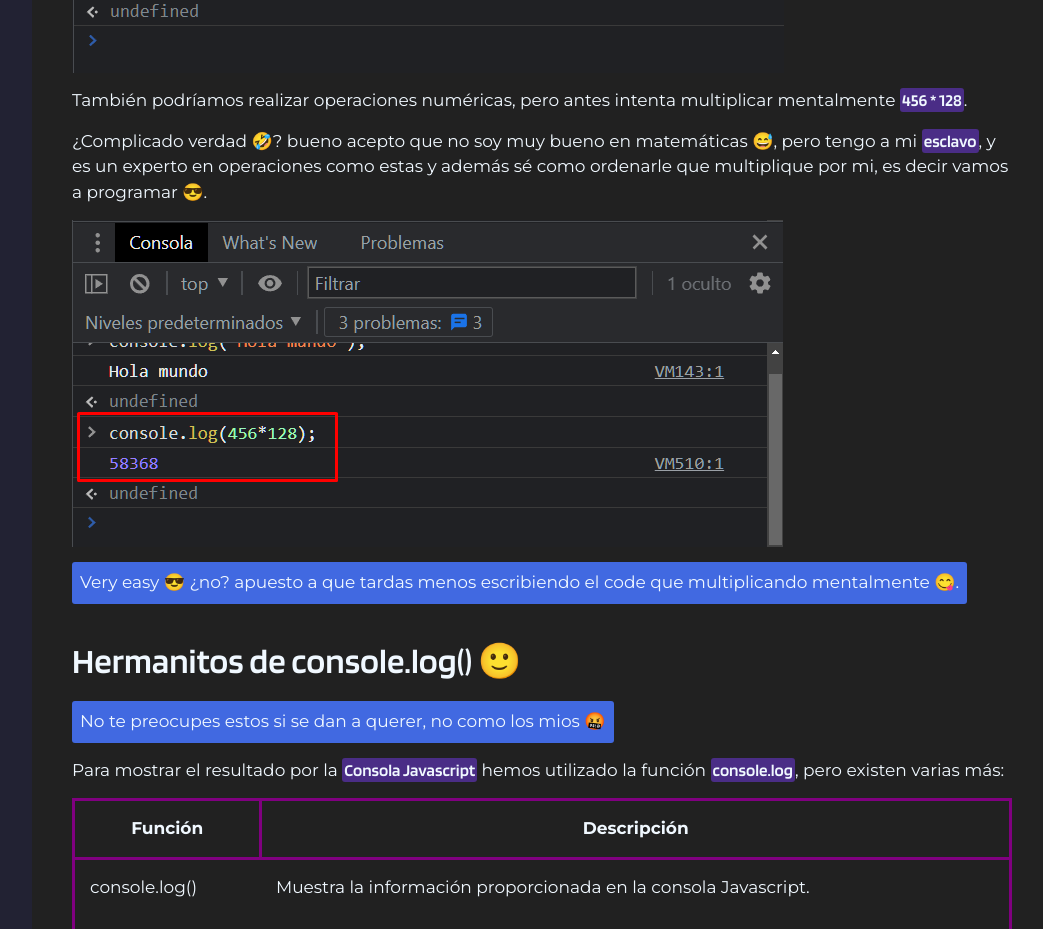
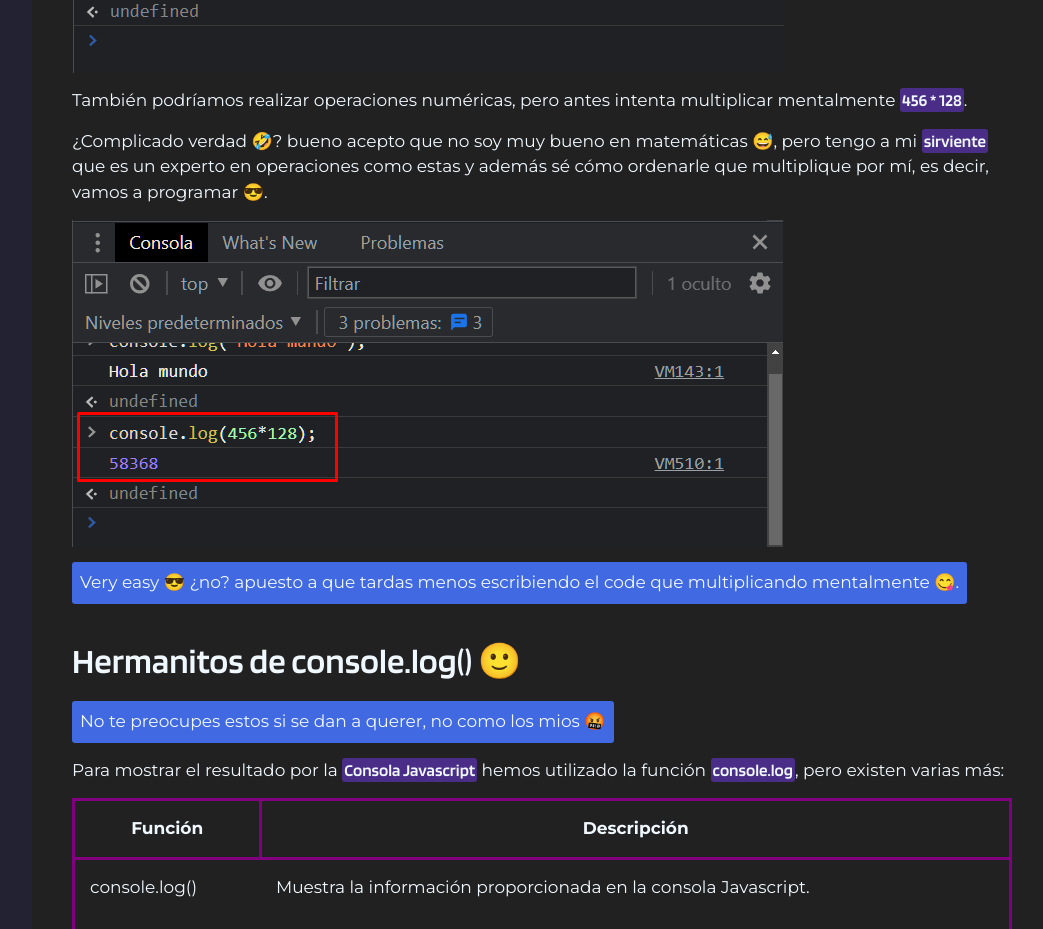
Before and after one commit to edarcode/edarcode, a React (Vite) app: page /javascript/consola in a window 1280 px wide. Shown: the part 1900-2829 px from the top of the page, without its empty margins (228-1271 px from the left). Built offline with nearby package versions, Linux system fonts and the light colour scheme.

Commit message:
refactor(src/components/container/ConsoleJs/ConsoleJs.jsx)

```diff
--- a/src/components/container/ConsoleJs/ConsoleJs.jsx
+++ b/src/components/container/ConsoleJs/ConsoleJs.jsx
@@ -57,9 +57,9 @@ export default function ConsoleJs() {
 				</p>
 				<p>
 					¿Complicado verdad 🤣? bueno acepto que no soy muy bueno en
-					matemáticas 😅, pero tengo a mi <strong>esclavo</strong>, y es un
-					experto en operaciones como estas y además sé como ordenarle que
-					multiplique por mi, es decir vamos a programar 😎.
+					matemáticas 😅, pero tengo a mi <strong>sirviente</strong> que es un
+					experto en operaciones como estas y además sé cómo ordenarle que
+					multiplique por mí, es decir, vamos a programar 😎.
 				</p>
 				<img src="/console/multi.png" alt="multiplicación" />
 				<p className={css.article__quote}>
```
